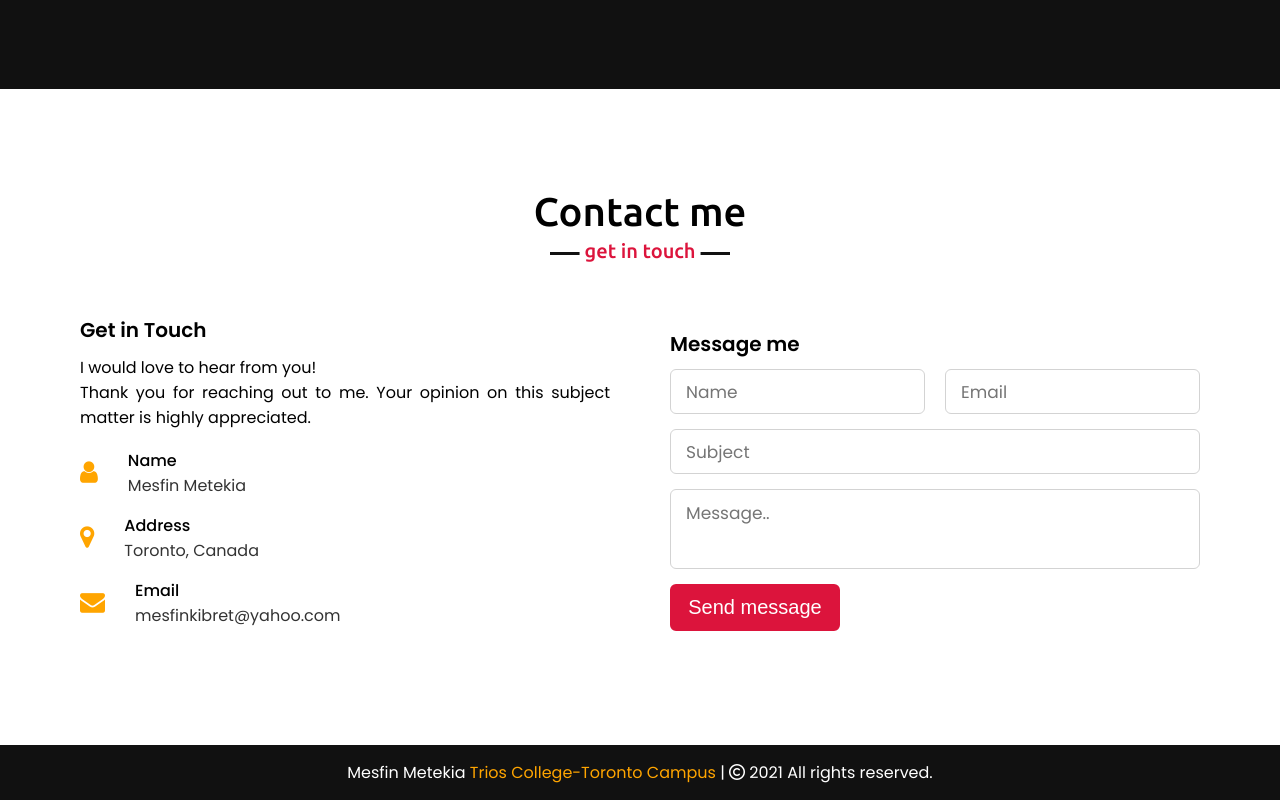
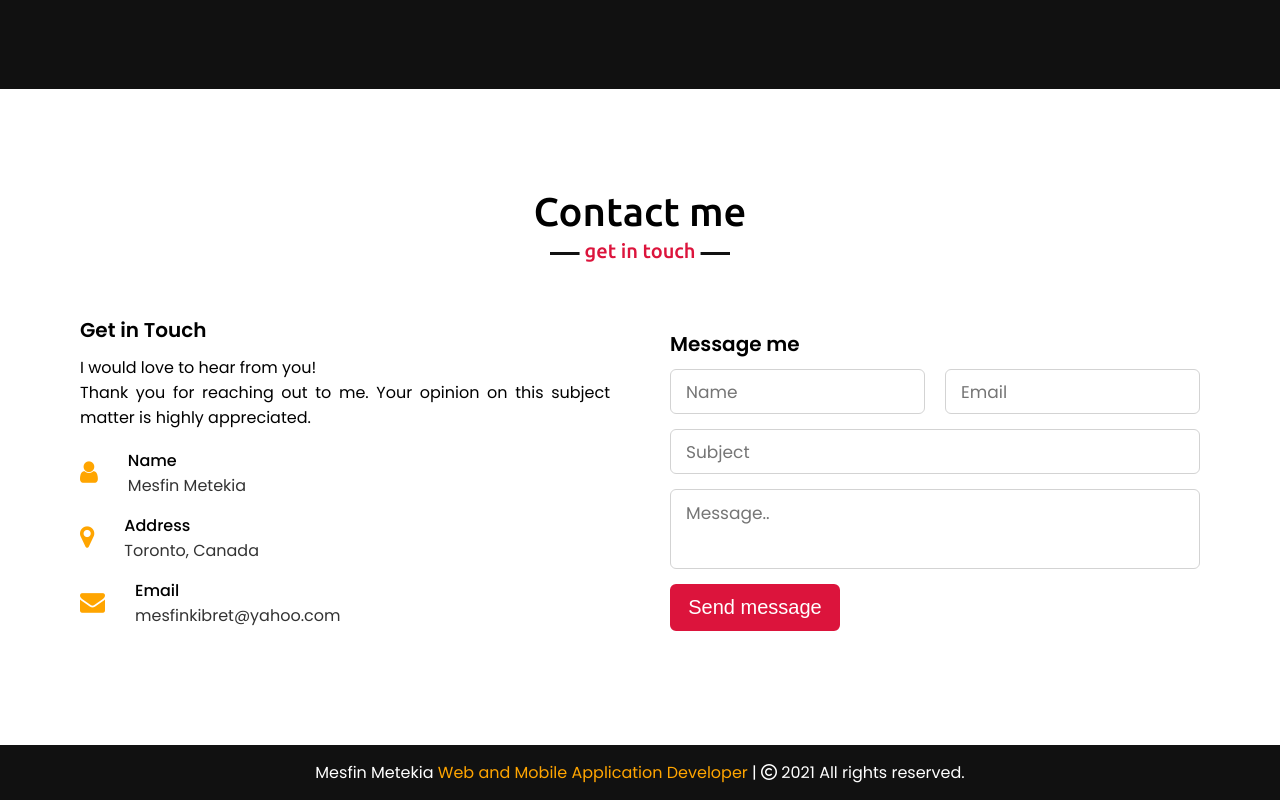
Before and after one commit to mesfinmetekia/My_Portifolio, a plain HTML site: page index.html in a window 1280 px wide. Shown: the part 4217-5017 px from the top of the page. Drawn offline with nearby package versions, Linux system fonts and the light colour scheme.

Commit message:
Update index.html

```diff
--- a/index.html
+++ b/index.html
@@ -351,8 +351,8 @@
 
     <!-- footer section start -->
     <footer>
-        <span>Mesfin Metekia<a href="https://trios-college.ca/"> Trios College-Toronto Campus</a> | <span
-                class="far fa-copyright"></span>
+        <span>Mesfin Metekia<a href="https://github.com/mesfinmetekia?tab=repositories/"> Web and Mobile Application
+                Developer</a> | <i class="fa fa-copyright" aria-hidden="true"></i>
             2021 All rights reserved.</span>
     </footer>
 
```
